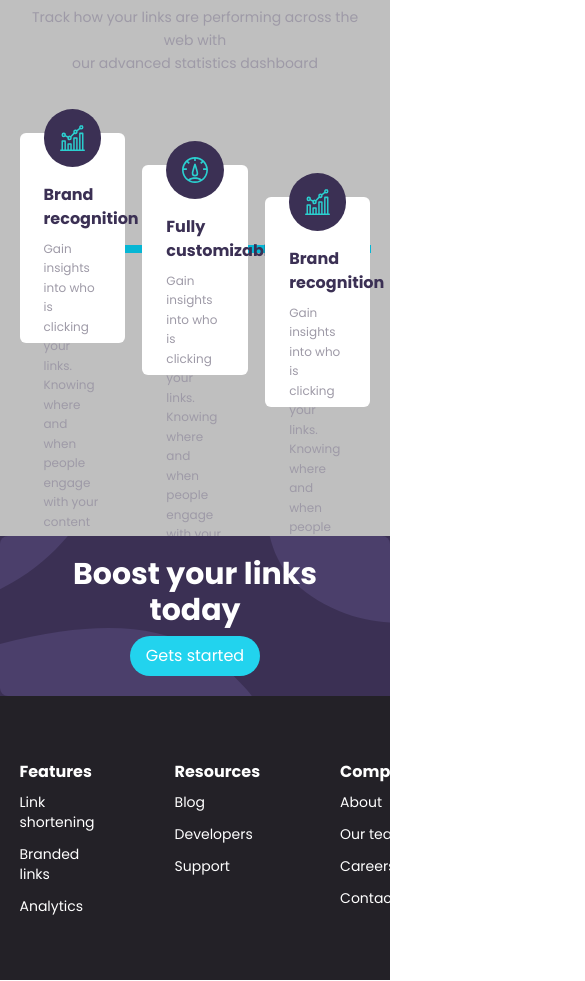
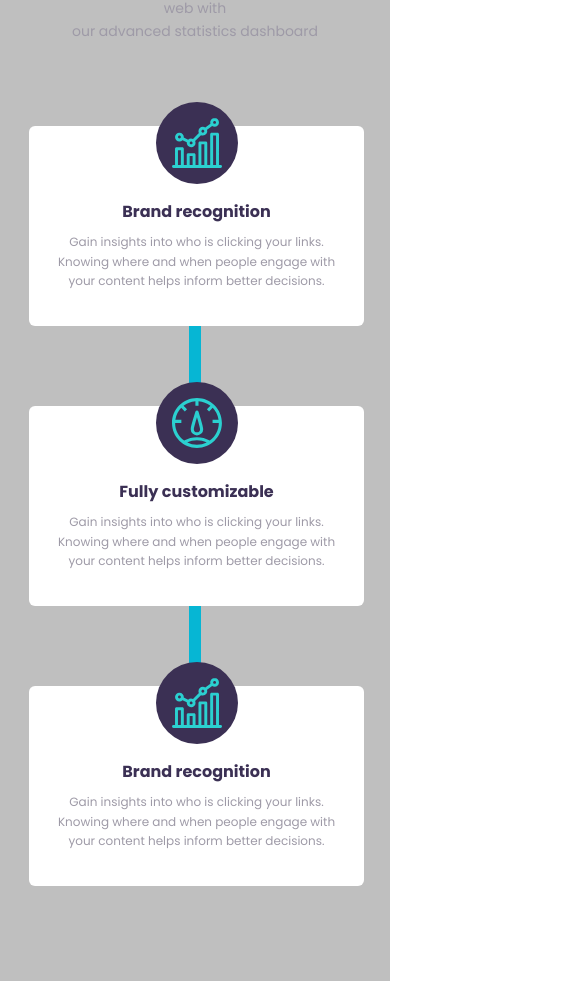
Before and after one commit to egba001/NextJs-Weather-App, a Next.js app: page / in a window 390 px wide. Shown: the part 1016-1997 px from the top of the page, 585 px wide, since content can reach past the window. Built offline with nearby package versions, Linux system fonts and the light colour scheme.

Commit message:
mobile screen completed

```diff
--- a/components/Features.jsx
+++ b/components/Features.jsx
@@ -4,8 +4,8 @@ import brandRecognition from '../assets/images/icon-brand-recognition.svg';
 import detailedRecords from '../assets/images/icon-detailed-records.svg';
 import fullyCustomizable from '../assets/images/icon-fully-customizable.svg';
 import axios from "axios";
+import ClipLoader from "react-spinners/ClipLoader";
 import { useState } from "react";
-
 import Links from "./Links";
 
 const featuresDetails = [
@@ -36,6 +36,8 @@ const Features = () => {
     const [error, setError] = useState(false);
     // state to hold the boolean value of clipboard state
     const [isCopied, setIsCopied] = useState(false);
+    // state to handle loading of shortened link
+    const [loading, setLoading] = useState(false);
 
     // function to copy text to clipboard
     function copyTextToClipboard() {
@@ -60,6 +62,7 @@ const Features = () => {
     // Function to post long url to shrtcode api
     const shortenURL = async (e) => {
         e.preventDefault();
+        setLoading(true)
         !link ? setError(true) : setError(false);
         if(!error) {
             try {
@@ -67,6 +70,7 @@ const Features = () => {
                 `https://api.shrtco.de/v2/shorten?url=${link}`
               );
               setShortenedLink(response.data.result.full_short_link);
+              setLoading(false);
             } catch (e) {
               console.log(e);
             }
@@ -79,8 +83,8 @@ const Features = () => {
       }
 
     return (
-        <section className="bg-gray-100 relative mx-auto w-full py-28 mt-8">
-            <div className="-top-20 w-[90%] left-[50%] translate-x-[-50%] absolute md:w-[70%] lg:max-w-[1500px] mx-auto">
+        <section className="bg-gray-100 relative mx-auto w-full py-20 mt-8">
+            <div className="-top-20 w-[90%] left-[50%] translate-x-[-50%] absolute md:w-[80%] lg:max-w-[1500px] mx-auto">
                 <div className="h-40 bg-[#3b3054] w-full relative rounded-lg">
                     <Image
                         src={background}
@@ -89,49 +93,50 @@ const Features = () => {
                         className="object-cover rounded-lg"
                     />
                     <div className="w-[80%] z-10 m-auto items-center h-full flex relative">
-                        <form onSubmit={shortenURL} className='w-full absolute top-7 flex flex-col md:flex-row md:justify-between md:top-14 h-full'>
+                        <form onSubmit={shortenURL} className='w-full absolute top-6 flex flex-col md:flex-row md:justify-between md:top-14 h-full'>
                             <div className='w-full md:w-[83%]'>
-                                <input placeholder="Shorten a link here..." type='url' className={`p-3 focus:outline-none rounded-md border-red ${error ? 'border-2' : 'border-0'} w-full  mb-4 md:mb-0 md:mr-[2%] mr-0`} onChange={inputHandler} value={link} />
-                                {error && <p className='italic text-xs mt-2 text-red'>Please add a link</p>}
+                                <input placeholder="Shorten a link here..." type='url' className={`p-3 focus:outline-none rounded-md border-red ${error ? 'border-2' : 'border-0'} w-full md:mb-0 md:mr-[2%] mr-0`} onChange={inputHandler} value={link} />
+                                {error && <p className='italic text-xs md:mt-2 text-red'>Please add a link</p>}
                             </div>
-                            <input type='submit' value="Shorten it!" className='bg-cyan-400 text-white py-3 px-4 rounded-md  cursor-pointer md:w-[15%] block w-full h-fit' />
+                            <input type='submit' value="Shorten it!" className='bg-cyan-400 mt-4 md:mt-0 text-white py-3 px-4 rounded-md  cursor-pointer md:w-[15%] block w-full h-fit' />
                         </form>
                     </div>
+                    <div className='absolute bottom-2 right-2'><ClipLoader color='white' loading={loading} size={30} aria-label="Loading Spinner" data-testid="loader" /></div>
                 </div>
             </div>
-            <div className="mx-auto w-[90%] md:w-[70%] lg:max-w-[1500px] relative">
-                {shortenedLink && <Links shortenedLink={shortenedLink} handleCopyClick={handleCopyClick} isCopied={isCopied} />}
+            <div className="mx-auto w-[90%] md:w-[80%] lg:max-w-[1500px] relative">
+                {shortenedLink && <Links shortenedLink={shortenedLink} link={link} handleCopyClick={handleCopyClick} isCopied={isCopied} />}
                 <div className="text-center mt-20">
                     <h1 className="font-[700] text-darkViolet text-xl mb-4">Advanced Statistics</h1>
                     <p className="font-[500] text-gray-200 text-sm leading-relaxed">Track how your links are performing across the web with<br /> our advanced statistics dashboard</p>
                 </div>
-                <div className='my-auto h-[350px] flex items-center'>
-                    <div className='bg-cyan-500 w-full h-[8px]'>
-                    <div className="flex h-[350px] w-full justify-between z-10">
-                     <div className='rounded-md w-[30%] bg-white -mt-28 h-[210px] px-6'>
+                <div className='mt-16 h-[800px] md:h-[350px] flex justify-center items-center'>
+                    <div className='bg-cyan-500 md:w-full w-[12px] h-fit md:h-[8px]'>
+                    <div className="flex h-full flex-col md:flex-row md:justify-between z-10">
+                     <div className='rounded-md -ml-40 flex flex-col items-center md:items-start md:-ml-0 w-[335px] h-[200px] md:w-[30%] bg-white md:-mt-28 md:h-[250px] px-6'>
                         <div className="-mt-6 rounded-full p-4 bg-darkViolet w-fit h-fit">
                             <Image src={featuresDetails[0].icon} width={50} height={50} alt='feature illustration'  />
                         </div>
-                          <div className="mt-4">
+                          <div className="mt-4 text-center md:text-start">
                               <h3 className='font-[700] mb-2 text-darkViolet'>{featuresDetails[0].title}</h3>
                               <p className="text-xs text-gray-200 leading-relaxed">{featuresDetails[1].description}</p>
                           </div>
                      </div>
-                     <div className='rounded-md w-[30%] bg-white -mt-20 h-[210px] px-6'>
+                     <div className='rounded-md -ml-40 flex flex-col mt-20 items-center md:items-start md:-ml-0 w-[335px] h-[200px] md:w-[30%] bg-white md:-mt-20 md:h-[250px] px-6'>
                         <div className="-mt-6 rounded-full p-4 bg-darkViolet w-fit h-fit">
                           <Image src={featuresDetails[1].icon} width={50} height={50} alt='feature illustration'
                         />
                         </div>
-                          <div className="mt-4">
+                          <div className="mt-4 text-center md:text-start">
                               <h3 className='font-[700] mb-2 text-darkViolet'>{featuresDetails[2].title}</h3>
                               <p className="text-xs text-gray-200 leading-relaxed">{featuresDetails[1].description}</p>
                           </div>
                      </div>
-                     <div className='rounded-md w-[30%] bg-white -mt-12 h-[210px] px-6'>
+                     <div className='rounded-md -ml-40 flex flex-col mt-20 items-center md:items-start md:-ml-0 w-[335px] h-[200px] md:w-[30%] bg-white md:-mt-12 md:h-[250px] px-6'>
                          <div className="-mt-6 rounded-full p-4 bg-darkViolet w-fit h-fit">
                               <Image src={featuresDetails[0].icon} width={50} height={50} alt='feature illustration'/>
                          </div>
-                          <div className="mt-4">
+                          <div className="mt-4 text-center md:text-start">
                               <h3 className='font-[700] mb-2 text-darkViolet'>{featuresDetails[0].title}</h3>
                               <p className="text-xs text-gray-200 leading-relaxed">{featuresDetails[1].description}</p>
                           </div>
--- a/components/Footer.jsx
+++ b/components/Footer.jsx
@@ -7,11 +7,11 @@ import { UilInstagram } from '@iconscout/react-unicons'
 const Footer = () => {
     return (
         <footer className="bg-gray-400 text-white py-16">
-            <div className="flex justify-between w-[90%] md:w-[70%] lg:max-w-[1500px] mx-auto">
+            <div className="flex justify-between items-center space-y-16 flex-col md:flex-row w-[90%] md:w-[70%] lg:max-w-[1500px] mx-auto">
                 <div>
                     <Image src={logo} alt='logo illustration' width='100' height='100' />
                 </div>
-                <div className='flex space-x-20'>
+                <div className='flex md:space-x-12 flex-col md:flex-row items-center md:items-start justify-center space-y-16 md:space-y-0 lg:space-x-20'>
                    <div>
                        <h2 className='font-[700]'>Features</h2>
                        <nav className='mt-2'>
--- a/components/Header.jsx
+++ b/components/Header.jsx
@@ -12,7 +12,7 @@ const Header = () => {
                     <button className="bg-lblue py-2 px-6 text-white rounded-full font-[400]"><a href="#">Get Started</a></button>
                 </div>
                 <div className="">
-                    <Image src={headerImage} width={500} height={500} alt='Header illustration' />
+                    <Image src={headerImage} width={400} height={400} alt='Header illustration' />
                 </div>
             </div>
         </header>
--- a/components/Layout.jsx
+++ b/components/Layout.jsx
@@ -1,6 +1,6 @@
 const Layout = ({ children }) => {
     return (
-        <div className="flex w-screen justify-center md:px-0 items-center">
+        <div className="flex w-screen justify-center items-center">
             {children}
         </div>
     )
--- a/components/Links.jsx
+++ b/components/Links.jsx
@@ -1,10 +1,13 @@
-const Links = ({ shortenedLink, handleCopyClick, isCopied }) => {
+const Links = ({ shortenedLink, handleCopyClick, isCopied, link }) => {
     return (
-        <div className="w-full p-5 flex justify-between items-center bg-white rounded-md">
-            {shortenedLink}
-            <button onClick={handleCopyClick} className={`p-3 w-[100px] active:bg-cyan-200 text-white ${isCopied ? 'bg-darkViolet' : 'bg-lblue'}  rounded-md`}>
-                <span>{isCopied ? 'Copied!' : 'Copy'}</span>
-            </button>
+        <div className="w-full py-4 md:p-5 flex flex-col md:flex-row md:mt-14 justify-between md:justify-between items-center bg-white rounded-md">
+            <input readOnly value={link} className="w-full mb-4 border-b pb-4 md:hidden overflow-x-scroll max-h-44 md:h-fit px-4 font-[700]" />
+            <div className="w-full px-4 md:flex md:justify-between md:items-center">
+             <span className="text-cyan-500 font-[700] md:mb-0">{shortenedLink}</span>
+             <button onClick={handleCopyClick} className={`p-3 mt-4 md:mt-0 w-full md:w-[100px] active:bg-cyan-200 text-white ${isCopied ? 'bg-darkViolet' : 'bg-lblue'}  rounded-md`}>
+                 <span>{isCopied ? 'Copied!' : 'Copy'}</span>
+             </button>
+            </div>
         </div>
     )
 }
--- a/package.json
+++ b/package.json
@@ -18,6 +18,7 @@
     "postcss": "8.4.24",
     "react": "18.2.0",
     "react-dom": "18.2.0",
+    "react-spinners": "^0.13.8",
     "tailwindcss": "3.3.2"
   }
 }
--- a/pages/index.js
+++ b/pages/index.js
@@ -10,7 +10,7 @@ const poppins = Poppins({ subsets: ['latin'], weight: ["400", "700"] })
 export default function Home() {
 
   return (
-    <main className={`flex min-h-screen w-full justify-center ${poppins.className}`}>
+    <main className={`flex h-screen w-screen justify-center ${poppins.className}`}>
       <div className='w-full mx-auto'>
         <Navbar />
         <Header />
```
Also changed, not shown: 1 other file (tests, documents, lock files or other folders).
